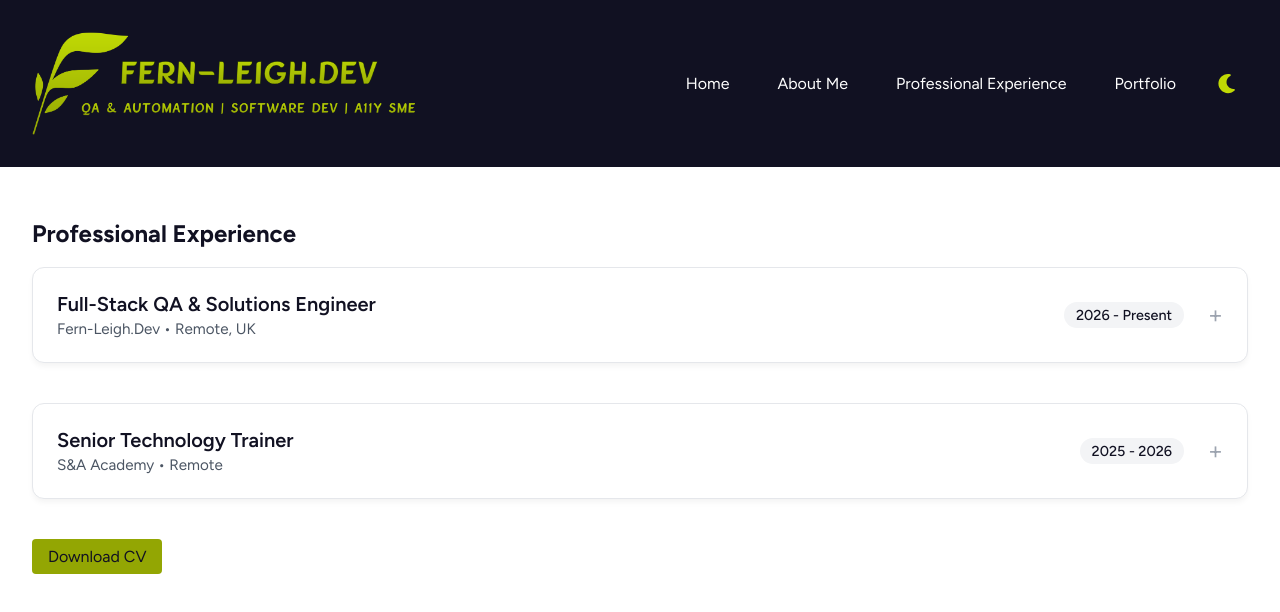
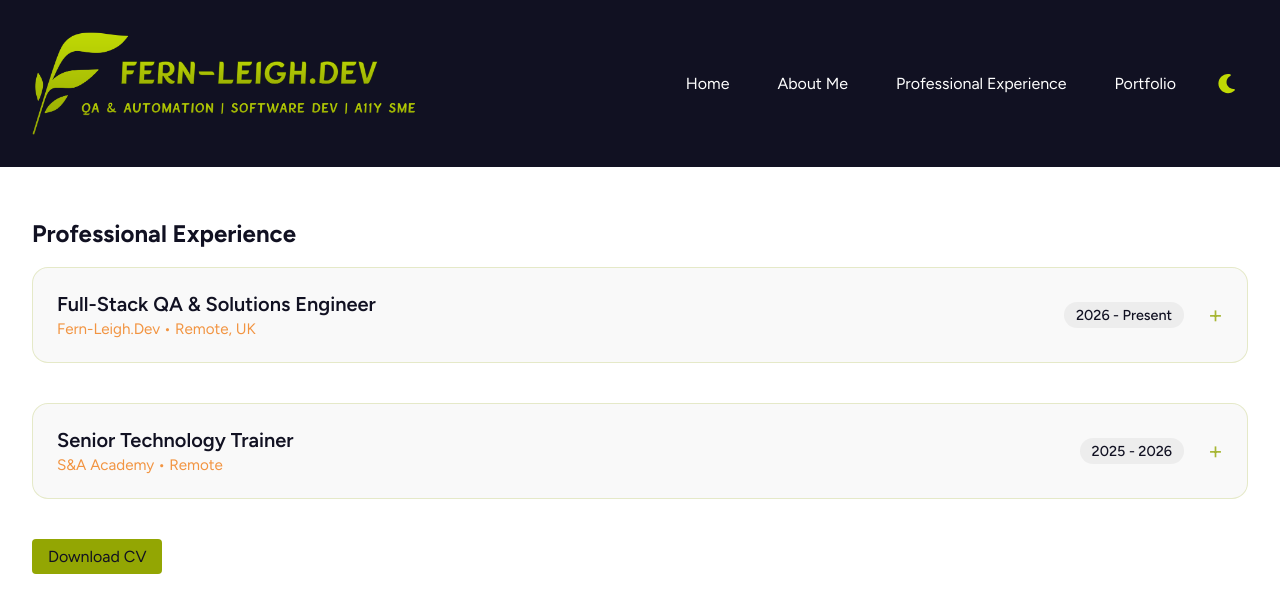
Before and after one commit to aurorastormbutterfly/fern-leigh-dev, a Next.js app: page /experience in a window 1280 px wide. Shown: the top 612 px of the page. Built offline with nearby package versions, Linux system fonts and the light colour scheme.

Commit message:
update styling for experience page and add cv

```diff
--- a/src/app/experience/ExperienceCard.module.scss
+++ b/src/app/experience/ExperienceCard.module.scss
@@ -1,3 +1,5 @@
+@import "../../styles/variables";
+
 .cardWrapper {
   position: relative;
   display: flex;
@@ -8,28 +10,18 @@
 
 .card {
   width: 100%;
-  background-color: #ffffff;
-  border: 1px solid #e5e7eb;
-  border-radius: 0.75rem;
-  box-shadow: 0 4px 6px -1px rgba(0, 0, 0, 0.05);
+  background: rgba(
+    128,
+    128,
+    128,
+    0.05
+  ); /* Neutral glass feel for both themes */
+  border: 1px solid rgba($midFern, 0.2);
+  border-radius: 16px;
   overflow: hidden;
   transition:
     box-shadow 0.2s ease,
     border-color 0.2s ease;
-
-  &:hover {
-    box-shadow: 0 10px 15px -3px rgba(0, 0, 0, 0.1);
-    border-color: #d1d5db;
-  }
-
-  @media (prefers-color-scheme: dark) {
-    background-color: #1f2937;
-    border-color: #374151;
-
-    &:hover {
-      border-color: #4b5563;
-    }
-  }
 }
 
 .header {
@@ -66,11 +58,7 @@
 
 .company {
   font-size: 0.95rem;
-  color: #4b5563;
-
-  @media (prefers-color-scheme: dark) {
-    color: #9ca3af;
-  }
+  color: $brightRust;
 }
 
 .duration {
@@ -78,17 +66,12 @@
   font-weight: 500;
   margin-top: 0.5rem;
   padding: 0.25rem 0.75rem;
-  background-color: #f3f4f6;
+  background-color: rgba(128, 128, 128, 0.1);
   border-radius: 9999px;
 
   @media (min-width: 768px) {
     margin-top: 0;
     margin-right: 1.5rem;
-  }
-
-  @media (prefers-color-scheme: dark) {
-    background-color: #374151;
-    color: #d1d5db;
   }
 }
 
@@ -98,7 +81,8 @@
   top: 1.5rem;
   font-size: 1.5rem;
   line-height: 1;
-  color: #9ca3af;
+  color: $midFern;
+  opacity: 0.8;
 
   @media (min-width: 768px) {
     position: static;
@@ -108,13 +92,8 @@
 /* Accordion Content */
 .detailsBody {
   /* When closed, the hidden attribute kicks in. When open, we animate in. */
-  border-top: 1px solid #e5e7eb;
-  background-color: #f9fafb;
-
-  @media (prefers-color-scheme: dark) {
-    border-top-color: #374151;
-    background-color: #111827;
-  }
+  border-top: 1px solid rgba($midFern, 0.2);
+  background-color: rgba(128, 128, 128, 0.05);
 }
 
 .detailsContent {
@@ -132,24 +111,15 @@
     margin: 0 0 0.5rem 0;
     font-size: 1rem;
     font-weight: 600;
-    color: #374151;
+    color: $midFern;
     text-transform: uppercase;
     letter-spacing: 0.05em;
-
-    @media (prefers-color-scheme: dark) {
-      color: #9ca3af;
-    }
   }
 
   ul {
     margin: 0;
     padding-left: 1.25rem;
-    color: #4b5563;
     line-height: 1.6;
-
-    @media (prefers-color-scheme: dark) {
-      color: #d1d5db;
-    }
 
     li {
       margin-bottom: 0.5rem;
--- a/src/app/experience/page.tsx
+++ b/src/app/experience/page.tsx
@@ -13,7 +13,7 @@
       </div>
 
       <div className={styles.actions}>
-        <a href="/resume.pdf" className={styles.resumeBtn}>
+        <a href="/cv.pdf" className={styles.resumeBtn}>
           Download CV
         </a>
       </div>
```
Also changed, not shown: 1 other file (tests, documents, lock files or other folders).
